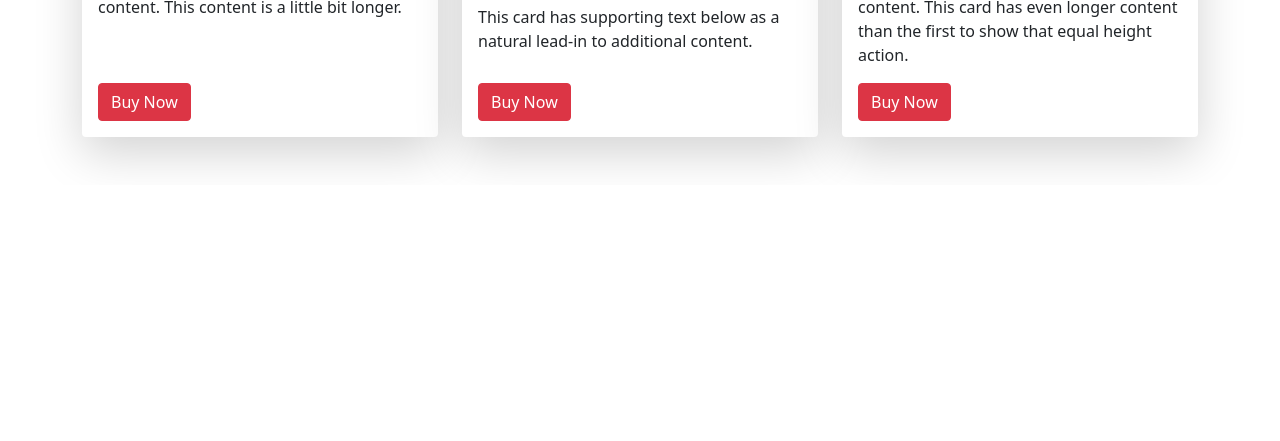
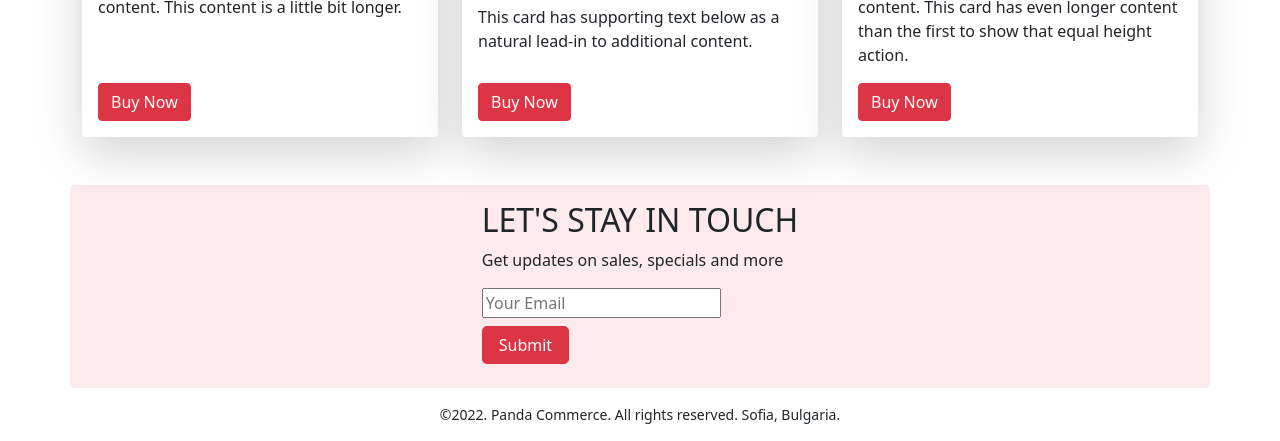
Before and after one commit to Ashraful-Islam-Alif/panda-commerce-bootstrap, a plain HTML site: page index.html in a window 1280 px wide. Shown: the part 1847-2288 px from the top of the page. Before the commit the page ends 2032 px from the top, so only its background shows below. Drawn offline with nearby package versions, Linux system fonts and the light colour scheme.

Commit message:
footer added

```diff
--- a/index.html
+++ b/index.html
@@ -143,7 +143,7 @@
                 </div>
             </div>
         </div>
-
+        <!-- Shoes section -->
         <section class="container ">
             <h2>Shoes</h2>
             <div class="row row-cols-1 row-cols-md-2 row-cols-lg-3 g-4">
@@ -191,6 +191,7 @@
             </div>
 
         </section>
+        <!-- Bags section  -->
         <section class="container my-5">
             <h2>Backpack</h2>
             <div class="row row-cols-1 row-cols-md-2 row-cols-lg-3 g-4">
@@ -238,7 +239,22 @@
             </div>
 
         </section>
+
+        <!-- Subscribe section  -->
+        <section class="container bg-danger bg-opacity-10 d-flex align-items-center justify-content-center rounded-3">
+            <div class="py-3 ">
+                <h2>LET'S STAY IN TOUCH</h2>
+                <p>Get updates on sales, specials and more</p>
+                <input type="text" placeholder="Your Email"><br>
+                <button class="btn btn-danger my-2 rounded-3 px-3">Submit</button>
+            </div>
+        </section>
     </main>
+    <footer class="my-3">
+        <small class="d-flex align-items-center justify-content-center">
+            ©2022. Panda Commerce. All rights reserved. Sofia, Bulgaria.
+        </small>
+    </footer>
 
 
 
```
